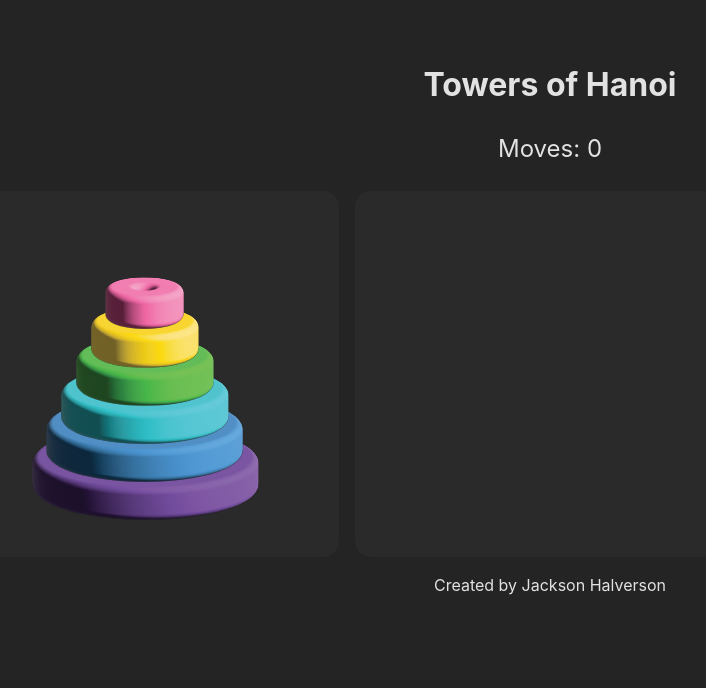
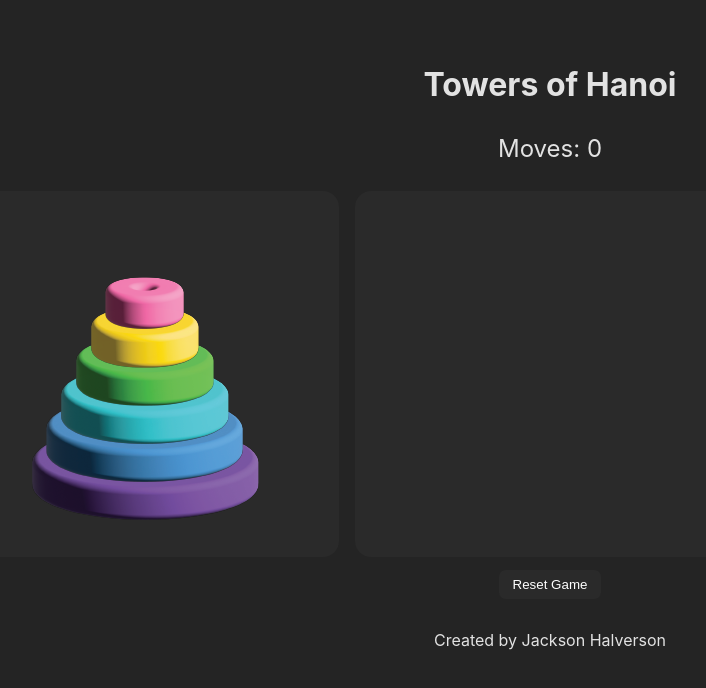
Before and after one commit to JackHalverson/tower-hanoi, a React (Vite) app: page / in a window 1280 px wide. Shown: the top 688 px of the page, without its empty margins (90-796 px from the left). Built offline with nearby package versions, Linux system fonts and the light colour scheme.

Commit message:
add reset button

```diff
--- a/src/App.css
+++ b/src/App.css
@@ -47,3 +47,18 @@
   display: flex;
   justify-content: center;
 }
+
+.reset-button{
+  margin-top: 2em;
+  margin: 1em;
+  padding: 0.5em 1em;
+  background-color: #2a2a2a;
+  color: white;
+  border: none;
+  border-radius: 0.5em;
+  cursor: pointer;
+}
+
+.reset-button:hover{
+  background-color: #4a4a4a;
+}
--- a/src/Game.jsx
+++ b/src/Game.jsx
@@ -61,6 +61,12 @@ export default function Game() {
     }
   };
 
+  const resetGame = () => {
+    setTowers([[1,2,3,4,5,6], [], []]);
+    setMoveCount(0);
+    setShowConfetti(false);
+  };
+
   return (
     <DndContext onDragEnd={handleDragEnd}>
       <div className="move-counter">Moves: {moveCount}</div>
@@ -71,6 +77,7 @@ export default function Game() {
         ))}
         {showConfetti && <Confetti />}
       </main>
+      <button onClick={resetGame} className="reset-button">Reset Game</button>
     </DndContext>
   );
 }
```
